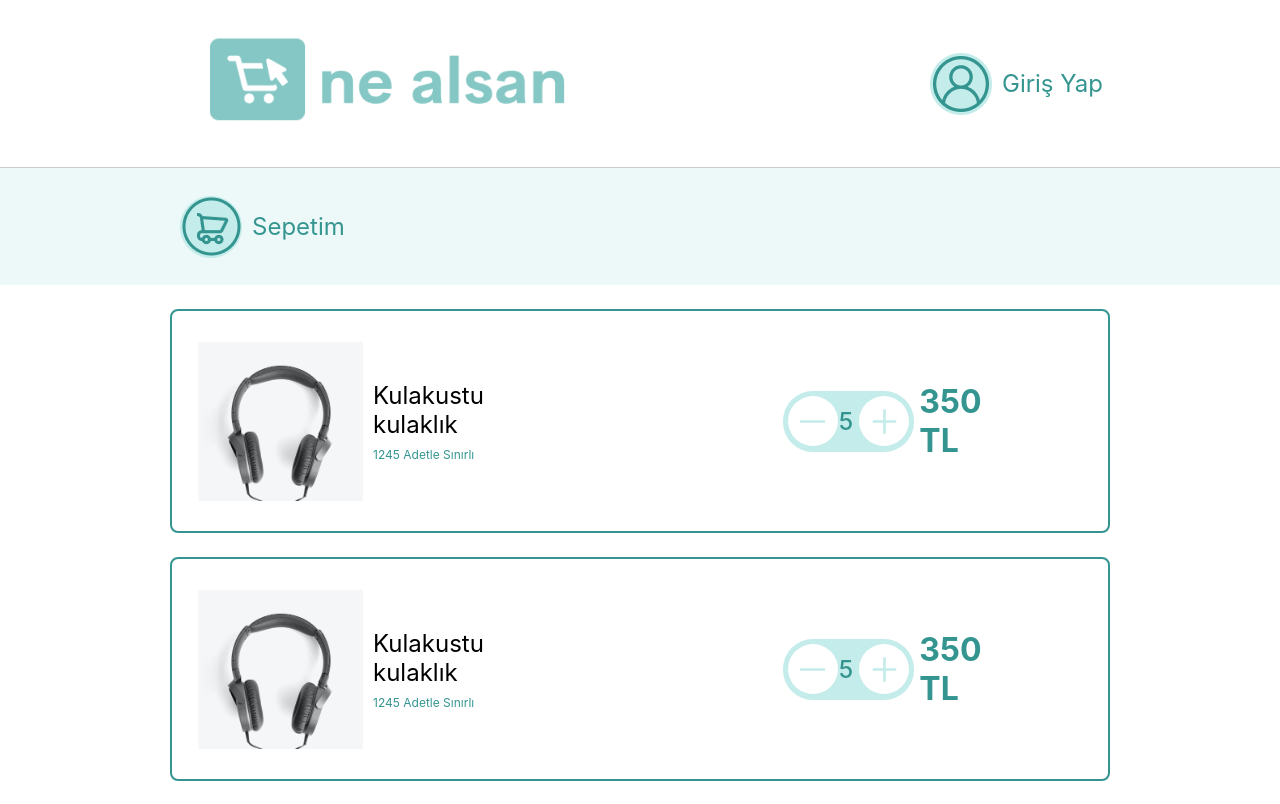
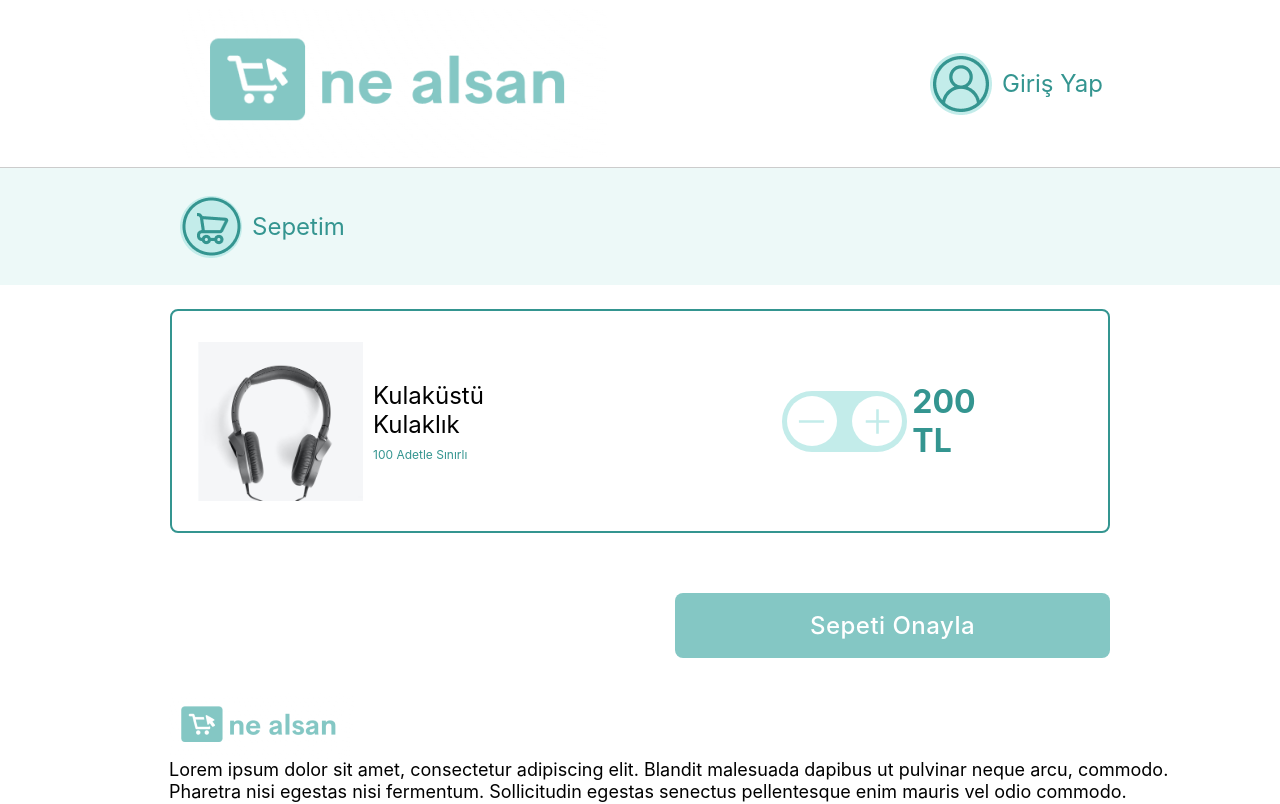
Before and after one commit to hamzauguz/infinacase, a React (Create React App) app: page /mybasket in a window 1280 px wide. Shown: the top 804 px of the page. Built offline with nearby package versions, Linux system fonts and the light colour scheme; no server answers.

Commit message:
added props in mybasket-product-card

```diff
--- a/src/components/basket-product-card/index.js
+++ b/src/components/basket-product-card/index.js
@@ -1,19 +1,26 @@
-import React from "react";
+import React, { useState } from "react";
 import { AiOutlinePlus, AiOutlineMinus } from "react-icons/ai";
 
 import "./Styles.BasketProductCard.css";
 
-const BasketProductCard = () => {
+const BasketProductCard = ({
+  productImage,
+  productTitle,
+  productPrice,
+  productQuantity,
+  amount,
+}) => {
+  const [count, setCount] = useState(amount);
+
   return (
     <div className="mybasket-card-container">
       <div className="mybasket-left-card-container">
-        <img
-          className="mybasket-card-image"
-          src={require("../../assets/productimage.png")}
-        />
+        <img className="mybasket-card-image" src={productImage} />
         <div className="mybasket-left-title-card-container">
-          <span className="mybasket-card-title">Kulakustu kulaklık</span>
-          <span className="mybasket-card-amount">1245 Adetle Sınırlı</span>
+          <span className="mybasket-card-title">{productTitle}</span>
+          <span className="mybasket-card-amount">
+            {productQuantity} Adetle Sınırlı
+          </span>
         </div>
       </div>
       <div className="mybasket-right-card-container ">
@@ -23,7 +30,7 @@ const BasketProductCard = () => {
           </div>
 
           <div>
-            <span className="mybasket-amount-count">5</span>
+            <span className="mybasket-amount-count">{count}</span>
           </div>
 
           <div className="product-increment-count mybasket-right-padding mybasket-count-button">
@@ -31,7 +38,7 @@ const BasketProductCard = () => {
           </div>
         </div>
 
-        <span className="mybasket-card-price">350 TL</span>
+        <span className="mybasket-card-price">{productPrice} TL</span>
       </div>
     </div>
   );
--- a/src/pages/MyBasket/index.js
+++ b/src/pages/MyBasket/index.js
@@ -1,4 +1,4 @@
-import React from "react";
+import React, { useState } from "react";
 import HeaderButton from "../../components/header-button";
 import BasketProductCard from "../../components/basket-product-card";
 
@@ -14,8 +14,14 @@ const MyBasket = () => {
         />
       </div>
       <div className="mybasket-card-main">
-        <BasketProductCard />
-        <BasketProductCard />
+        <BasketProductCard
+          productImage={require("../../assets/productimage.png")}
+          productTitle={"Kulaküstü Kulaklık"}
+          productPrice={200}
+          productQuantity={100}
+          //   amount={amount}
+        />
+
         <span className="confirm-basket-button">Sepeti Onayla</span>
       </div>
     </div>
```
